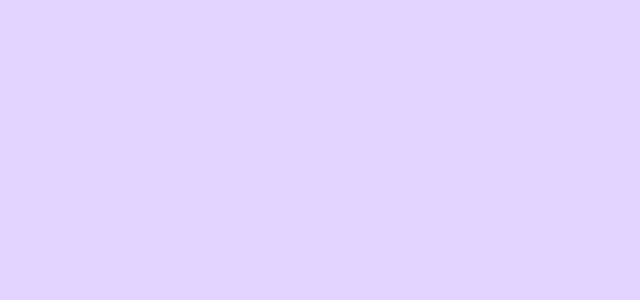
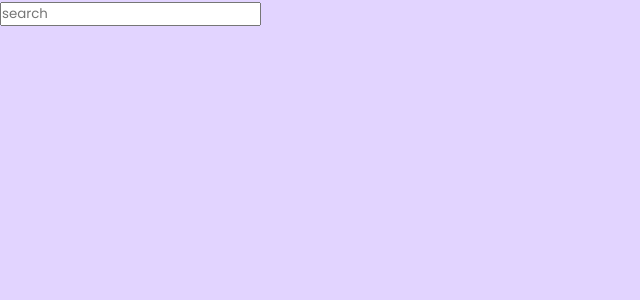
Before and after one commit to waibaBikash/Weather-App, a React (Vite) app: page / in a window 1280 px wide. Shown: the top 300 px of the page, without its empty margins (0-640 px from the left). Built offline with nearby package versions, Linux system fonts and the light colour scheme.

Commit message:
create a weather page

```diff
--- a/src/App.jsx
+++ b/src/App.jsx
@@ -1,10 +1,10 @@
 import React from 'react';
+import Weather from './components/Weather';
 
 const App = () => {
   return (
     <div className='app'>
-
-
+     <Weather />
     </div>
   )
 }
--- /dev/null
+++ b/src/components/Weather.jsx
@@ -0,0 +1,15 @@
+import React from 'react';
+import './Weather.css';
+
+const Weather = () => {
+  return (
+    <div className='weather'>
+      <div className="search-bar">
+         <input type="text" placeholder='search' />
+         <img src="" alt="" />
+      </div>
+    </div>
+  )
+}
+
+export default Weather;
--- a/src/index.css
+++ b/src/index.css
@@ -1,7 +1,10 @@
+@import url('https://fonts.googleapis.com/css2?family=Poppins:ital,wght@0,100;0,200;0,300;0,400;0,500;0,600;0,700;0,800;0,900;1,100;1,200;1,300;1,400;1,500;1,600;1,700;1,800;1,900&display=swap');
+
 *{
   margin: 0;
   padding: 0;
   box-sizing: border-box;
+  font-family: "Poppins", sans-serif;
 }
 .app{
   min-height: 100vh;
```
Also changed, not shown: src/components/Weather.css (added).
